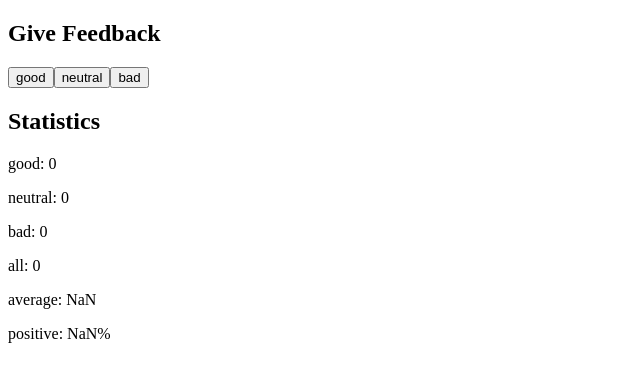
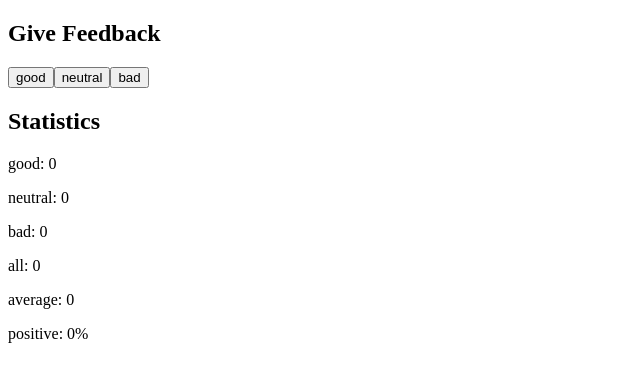
Before and after one commit to Serj10GR/full_stack_open_univer, a React (Vite) app in the folder part1/unicafe/: page / in a window 1280 px wide. Shown: the top 382 px of the page, without its empty margins (0-640 px from the left). Built offline with nearby package versions, Linux system fonts and the light colour scheme.

Commit message:
:sparkles: part 1 - ex. 1.8

```diff
--- a/part1/unicafe/src/App.tsx
+++ b/part1/unicafe/src/App.tsx
@@ -1,11 +1,6 @@
 import { useState } from "react";
 import { Button } from "./components/Button";
-
-interface Stats {
-  good: number;
-  neutral: number;
-  bad: number;
-}
+import { Statiscs, Stats } from "./components/Statistics";
 
 type Feedback = keyof Stats;
 
@@ -16,8 +11,6 @@ const App = () => {
     bad: 0,
   });
 
-  const totalFeedbaks = stats.good + stats.bad + stats.neutral;
-
   // take all possible stats from the object
   const feedbacks = Object.keys(stats);
 
@@ -27,14 +20,6 @@ const App = () => {
       [val]: prevStats[val] + 1,
     }));
   };
-
-  const calcAverage = () => {
-    // good 1, neutral 0 positive -1
-    const totalScore = stats.good * 1 + stats.bad * -1;
-    return totalScore / totalFeedbaks;
-  };
-
-  const goodPercentage = (stats.good / totalFeedbaks) * 100;
 
   return (
     <div>
@@ -48,13 +33,7 @@ const App = () => {
           />
         ))}
       </div>
-      <h2>Statistics</h2>
-      <p>good: {stats.good}</p>
-      <p>neutral: {stats.neutral}</p>
-      <p>bad: {stats.bad}</p>
-      <p>all: {totalFeedbaks}</p>
-      <p>average: {calcAverage()}</p>
-      <p>positive: {goodPercentage}%</p>
+      <Statiscs statsState={stats} />
     </div>
   );
 };
--- /dev/null
+++ b/part1/unicafe/src/components/Statistics.tsx
@@ -0,0 +1,36 @@
+export interface Stats {
+  good: number;
+  neutral: number;
+  bad: number;
+}
+
+type StatisticsProps = {
+  statsState: Stats;
+};
+
+export const Statiscs = ({
+  statsState: { good, bad, neutral },
+}: StatisticsProps) => {
+  const totalFeedbaks = good + bad + neutral;
+
+  const calcAverage = () => {
+    // good 1, neutral 0 positive -1
+    const totalScore = good * 1 + bad * -1;
+    return totalFeedbaks > 0 ? totalScore / totalFeedbaks : 0;
+  };
+
+  const goodPercentage = totalFeedbaks > 0 ? (good / totalFeedbaks) * 100 : 0;
+
+  const average = calcAverage();
+  return (
+    <div>
+      <h2>Statistics</h2>
+      <p>good: {good}</p>
+      <p>neutral: {neutral}</p>
+      <p>bad: {bad}</p>
+      <p>all: {totalFeedbaks}</p>
+      <p>average: {average}</p>
+      <p>positive: {goodPercentage}%</p>
+    </div>
+  );
+};
```
